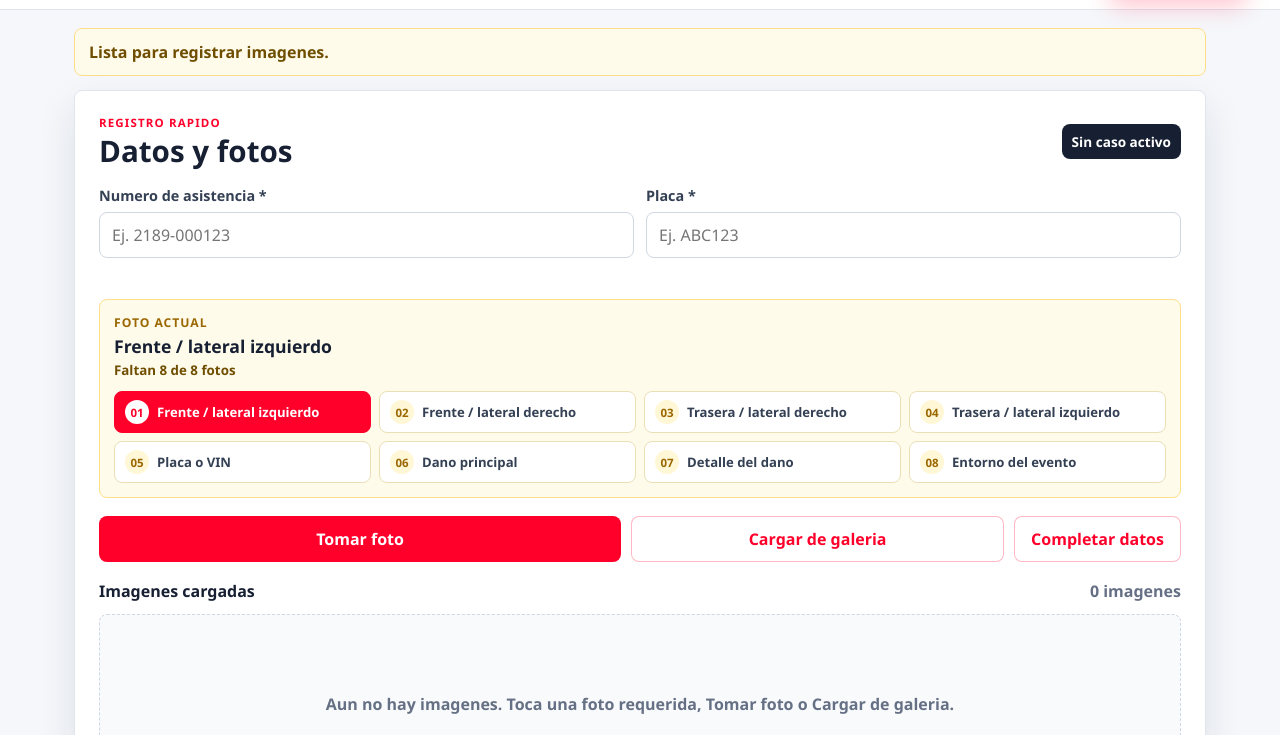
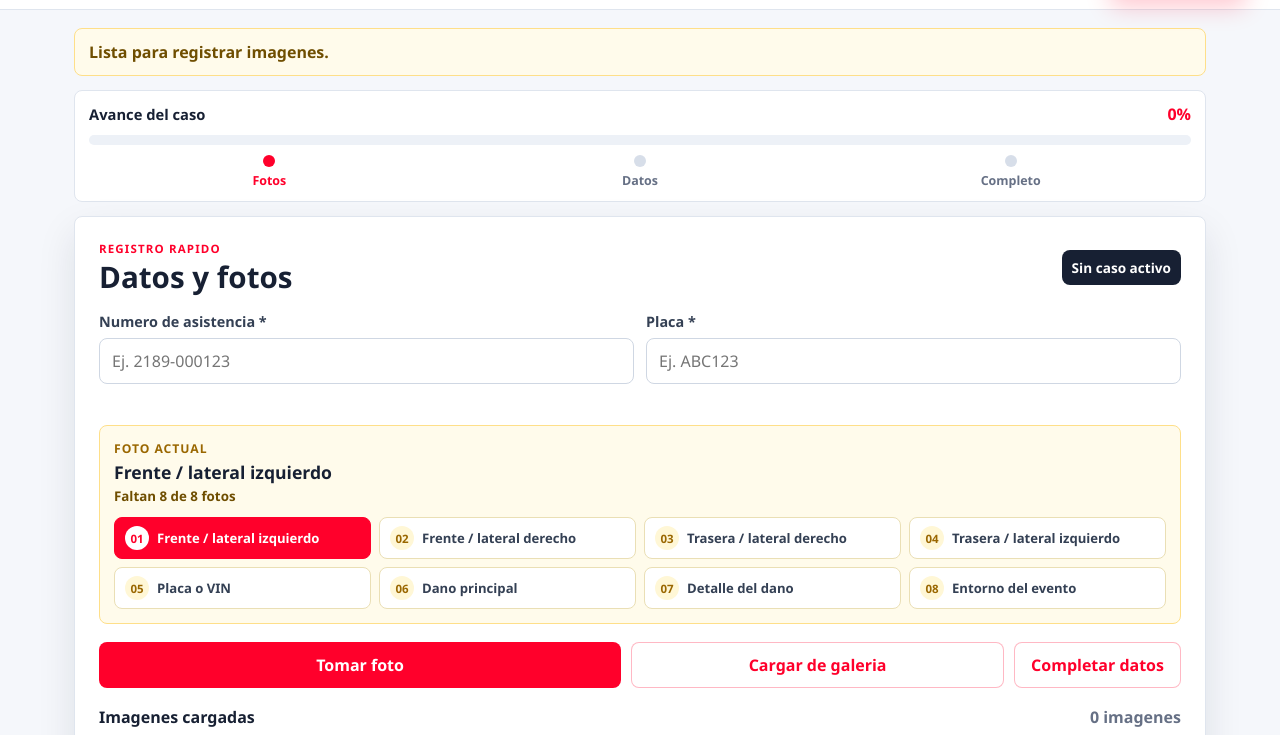
Before and after one commit to Czardas123456/asistencias-local, a plain HTML site: page simple.html in a window 1280 px wide. Shown: the part 65-800 px from the top of the page. Drawn offline with Linux system fonts and the light colour scheme.

Commit message:
Agregar linea de avance del caso

```diff
--- a/simple.css
+++ b/simple.css
@@ -121,6 +121,91 @@ h3 {
   color: var(--danger);
   background: #fff1f0;
   border-color: #fecdca;
+}
+
+.timeline {
+  --progress-color: var(--brand);
+  display: grid;
+  gap: 10px;
+  margin-bottom: 14px;
+  padding: 12px 14px;
+  background: #fff;
+  border: 1px solid var(--line);
+  border-radius: 8px;
+}
+
+.timeline[data-tone="mid"] {
+  --progress-color: var(--warning);
+}
+
+.timeline[data-tone="done"] {
+  --progress-color: var(--success);
+}
+
+.timeline-header,
+.timeline-steps {
+  display: flex;
+  align-items: center;
+  justify-content: space-between;
+  gap: 10px;
+}
+
+.timeline-header strong {
+  font-size: 0.92rem;
+}
+
+#timelinePercent {
+  color: var(--progress-color);
+  font-size: 1rem;
+  font-weight: 900;
+}
+
+.timeline-bar {
+  height: 10px;
+  overflow: hidden;
+  background: #edf1f7;
+  border-radius: 999px;
+}
+
+.timeline-bar span {
+  display: block;
+  width: 0%;
+  height: 100%;
+  background: var(--progress-color);
+  border-radius: inherit;
+  transition: width 180ms ease, background-color 180ms ease;
+}
+
+.timeline-steps span {
+  position: relative;
+  flex: 1;
+  color: var(--muted);
+  font-size: 0.78rem;
+  font-weight: 850;
+  text-align: center;
+}
+
+.timeline-steps span::before {
+  content: "";
+  display: block;
+  width: 12px;
+  height: 12px;
+  margin: 0 auto 5px;
+  background: #d7dee9;
+  border-radius: 999px;
+}
+
+.timeline-steps span.is-active {
+  color: var(--progress-color);
+}
+
+.timeline-steps span.is-done {
+  color: var(--success);
+}
+
+.timeline-steps span.is-active::before,
+.timeline-steps span.is-done::before {
+  background: currentColor;
 }
 
 .workspace {
--- a/simple.html
+++ b/simple.html
@@ -22,6 +22,20 @@
 
     <main class="shell">
       <section class="status" id="status" role="status">Ingresa asistencia y placa para empezar.</section>
+      <section class="timeline" id="progressTimeline" aria-label="Avance del caso" data-tone="start">
+        <div class="timeline-header">
+          <strong>Avance del caso</strong>
+          <span id="timelinePercent">0%</span>
+        </div>
+        <div class="timeline-bar" aria-hidden="true">
+          <span id="timelineFill"></span>
+        </div>
+        <div class="timeline-steps">
+          <span id="timelinePhotos">Fotos</span>
+          <span id="timelineDetails">Datos</span>
+          <span id="timelineDone">Completo</span>
+        </div>
+      </section>
 
       <section class="workspace">
         <form class="panel capture-panel" id="caseForm" novalidate>
--- a/simple.js
+++ b/simple.js
@@ -31,6 +31,12 @@ const emptyGrid = document.querySelector("#emptyGrid");
 const imageCount = document.querySelector("#imageCount");
 const activeCase = document.querySelector("#activeCase");
 const statusBox = document.querySelector("#status");
+const progressTimeline = document.querySelector("#progressTimeline");
+const timelinePercent = document.querySelector("#timelinePercent");
+const timelineFill = document.querySelector("#timelineFill");
+const timelinePhotos = document.querySelector("#timelinePhotos");
+const timelineDetails = document.querySelector("#timelineDetails");
+const timelineDone = document.querySelector("#timelineDone");
 const searchPanel = document.querySelector("#searchPanel");
 const showSearch = document.querySelector("#showSearch");
 const backToCaptureFromDetails = document.querySelector("#backToCaptureFromDetails");
@@ -223,11 +229,41 @@ function updateCaseLabel() {
   activeCase.textContent = assistance && currentPlate ? `${assistance} · ${currentPlate}` : "Sin caso activo";
 }
 
+function getDetailsSummary() {
+  const fields = [serviceType, serviceDate, city, locationInput, provider, contact];
+  const completed = fields.filter((input) => normalize(input.value)).length;
+  return {
+    completed,
+    total: fields.length,
+  };
+}
+
+function updateTimeline() {
+  const photoSummary = getPhotoSummary();
+  const detailsSummary = getDetailsSummary();
+  const photoRatio = photoSummary.total ? photoSummary.completed / photoSummary.total : 0;
+  const detailRatio = detailsSummary.total ? detailsSummary.completed / detailsSummary.total : 0;
+  const progress = Math.round((photoRatio * 70) + (detailRatio * 30));
+  const tone = progress >= 85 ? "done" : (progress >= 45 ? "mid" : "start");
+
+  progressTimeline.dataset.tone = tone;
+  timelinePercent.textContent = `${progress}%`;
+  timelineFill.style.width = `${progress}%`;
+
+  const photosComplete = photoSummary.completed === photoSummary.total;
+  const detailsComplete = detailsSummary.completed === detailsSummary.total && detailsSummary.total > 0;
+
+  timelinePhotos.className = photosComplete ? "is-done" : "is-active";
+  timelineDetails.className = detailsComplete ? "is-done" : (photosComplete || detailsSummary.completed ? "is-active" : "");
+  timelineDone.className = progress === 100 ? "is-done" : "";
+}
+
 function renderImages() {
   thumbGrid.innerHTML = "";
   imageCount.textContent = `${images.length} imagen${images.length === 1 ? "" : "es"}`;
   emptyGrid.hidden = images.length > 0;
   renderPhotoGuide();
+  updateTimeline();
 
   images.forEach((item) => {
     const card = document.createElement("article");
@@ -495,6 +531,7 @@ backToCaptureFromSearch.addEventListener("click", () => {
     if (input === plate) plate.value = normalizePlate(plate.value);
     validateIdentity();
     updateCaseLabel();
+    updateTimeline();
     const preloaded = input === assistanceNumber || input === plate ? maybePreloadRecentRecord() : false;
     if (!preloaded) scheduleSave();
   });
```
